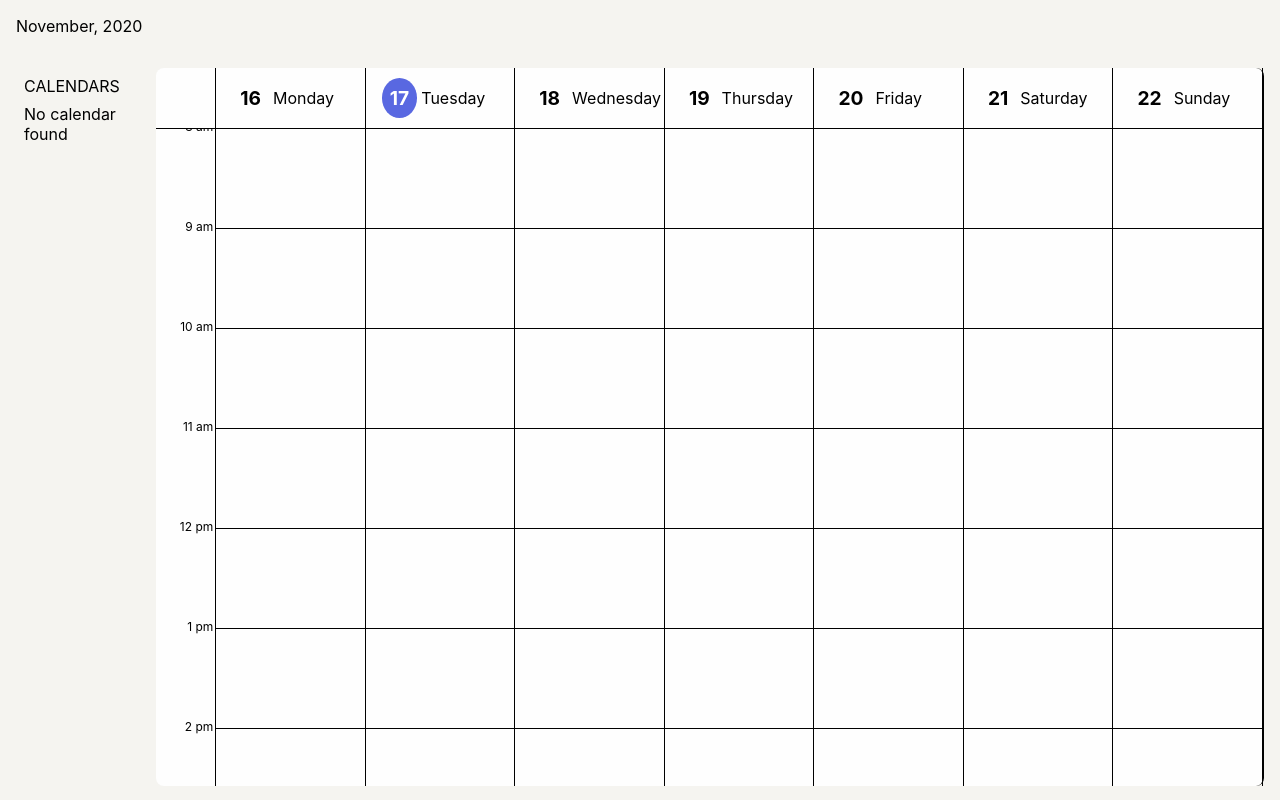
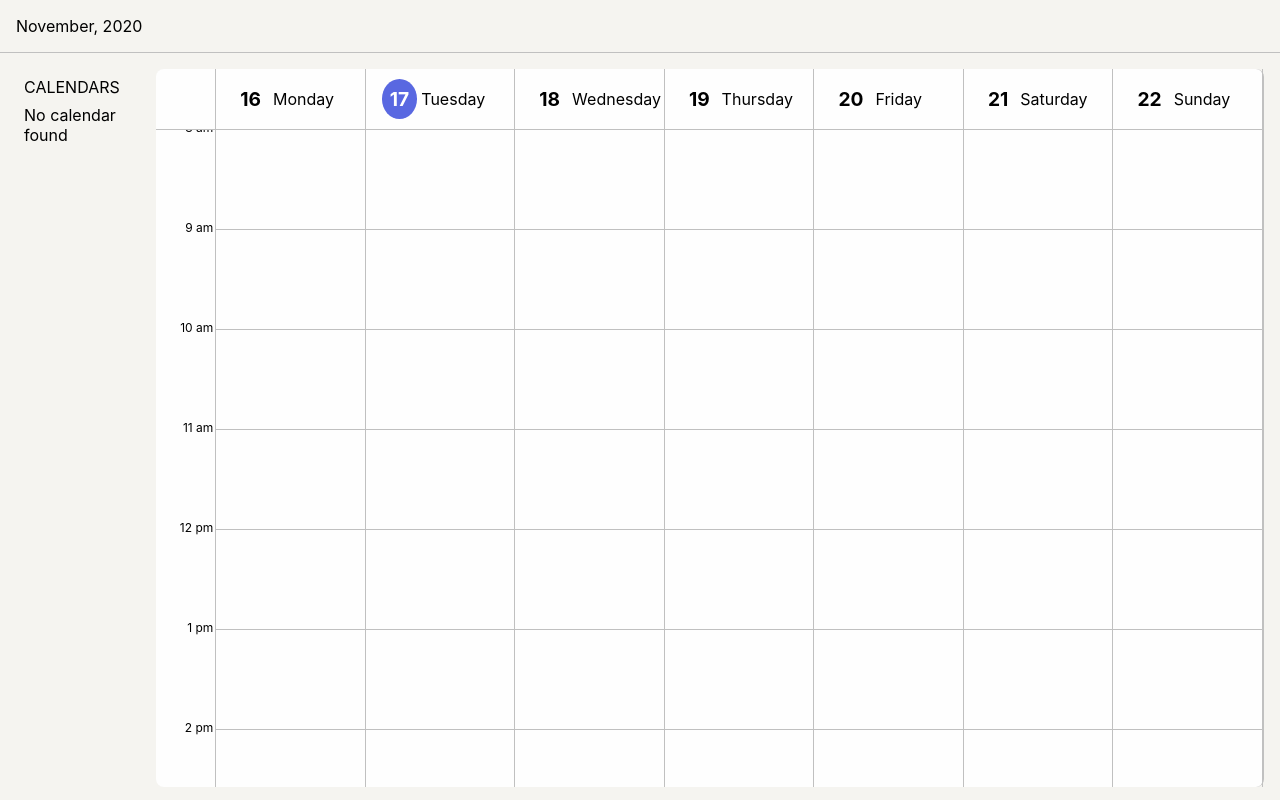
Before and after one commit to gian788/bc2ebd48-4495-474d-84da-80176f4908fe, a React (Create React App) app: page / in a window 1280 px wide. Built offline with nearby package versions, Linux system fonts and the light colour scheme.

Commit message:
fix border color

```diff
--- a/src/components/Calendar.js
+++ b/src/components/Calendar.js
@@ -15,7 +15,7 @@ const useStyles = makeStyles(theme => {
       width: '100%',
       borderWidth: '0 1px 0 0',
       borderStyle: 'solid',
-      borderColor: theme.borderColor,
+      borderColor: theme.palette.borderColor,
       borderRadius: theme.borderRadius,
     },
     dayHeader: {
@@ -26,7 +26,7 @@ const useStyles = makeStyles(theme => {
       boxSizing: 'border-box',
       borderWidth: '0 1px 0 0',
       borderStyle: 'solid',
-      borderColor: theme.borderColor,
+      borderColor: theme.palette.borderColor,
     },
     dayOfTheMonth: {
       padding: theme.spacing(1),
@@ -38,7 +38,7 @@ const useStyles = makeStyles(theme => {
       height: dayHourBlockHeight,
       borderWidth: '1px 1px 0 0',
       borderStyle: 'solid',
-      borderColor: theme.borderColor,
+      borderColor: theme.palette.borderColor,
       boxSizing: 'border-box',
     },
     cornerBlock: {
@@ -46,7 +46,7 @@ const useStyles = makeStyles(theme => {
       height: '100%',
       borderWidth: '0 1px 0 0',
       borderStyle: 'solid',
-      borderColor: theme.borderColor,
+      borderColor: theme.palette.borderColor,
       boxSizing: 'border-box',
     },
     legend: {
@@ -65,7 +65,7 @@ const useStyles = makeStyles(theme => {
 
       borderWidth: '0 1px 0 0',
       borderStyle: 'solid',
-      borderColor: theme.borderColor,
+      borderColor: theme.palette.borderColor,
       boxSizing: 'border-box',
     },
     dayOfTheMonthToday: {
@@ -102,7 +102,7 @@ const useStyles = makeStyles(theme => {
       width: '100%',
       borderWidth: '0 0 1px 0',
       borderStyle: 'solid',
-      borderColor: theme.borderColor,
+      borderColor: theme.palette.borderColor,
     },
   };
 });
--- a/src/components/Header.js
+++ b/src/components/Header.js
@@ -5,7 +5,7 @@ const useStyles = makeStyles(theme => {
   return {
     header: {
       padding: theme.spacing(2),
-      borderBottom: `1px solid ${theme.borderColor}`,
+      borderBottom: `1px solid ${theme.palette.borderColor}`,
     },
   };
 });
```
